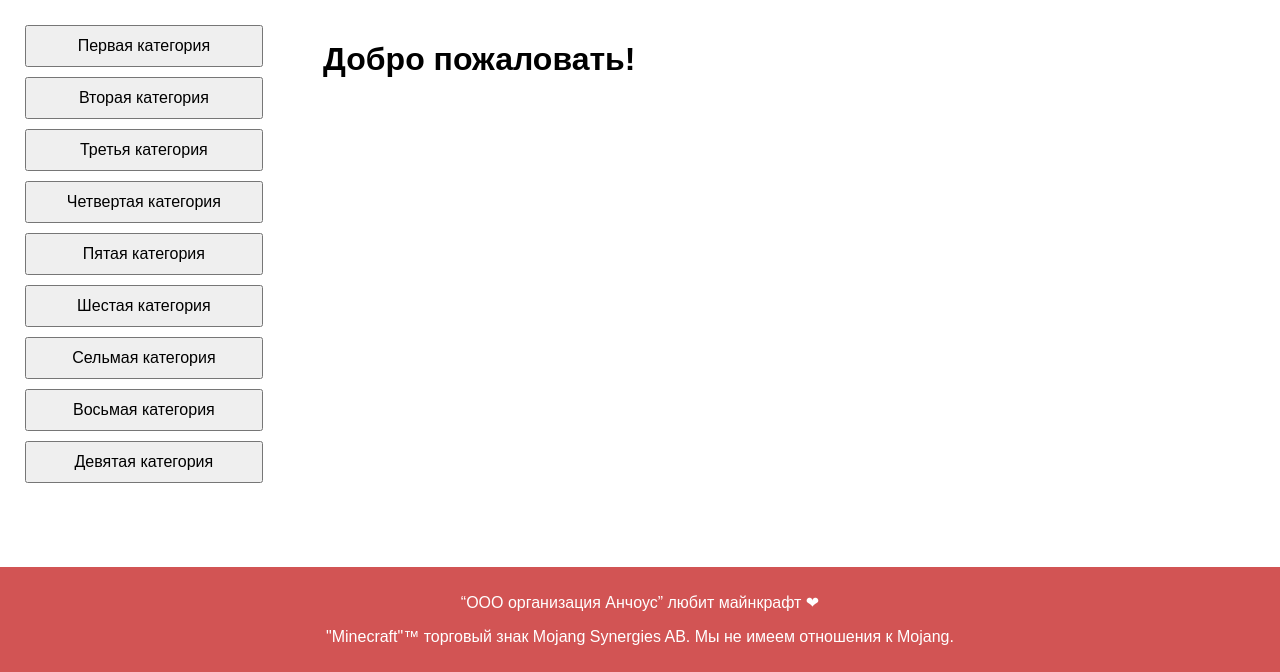
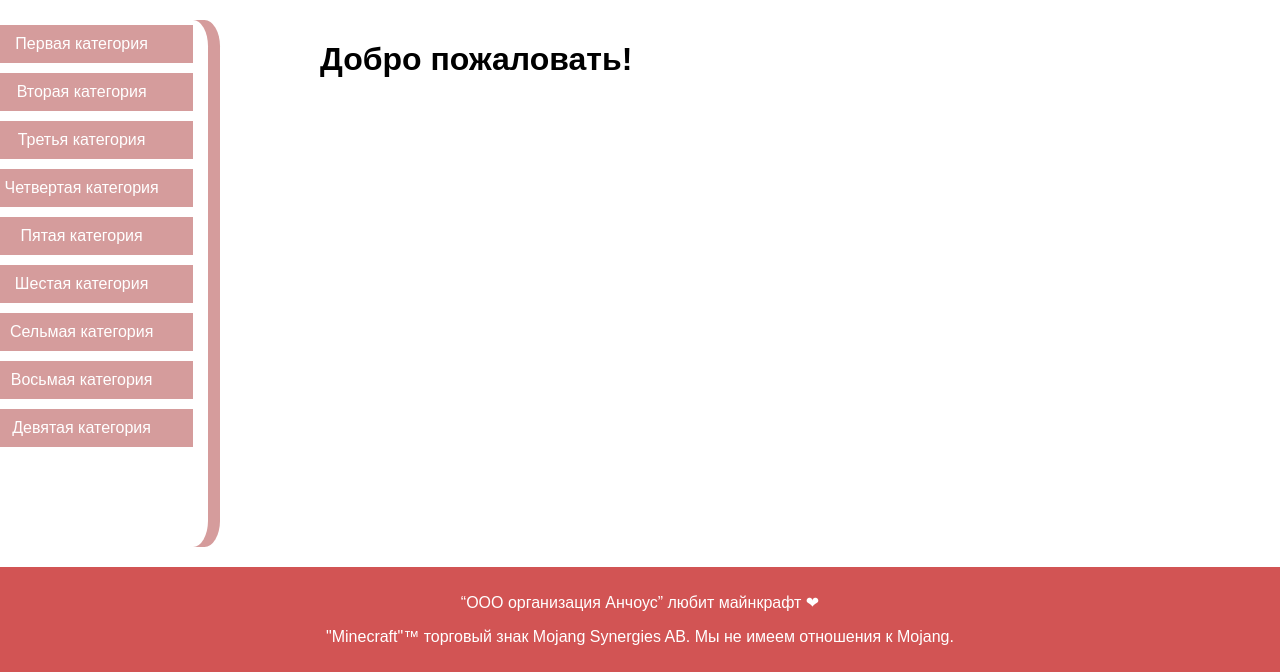
Before and after one commit to Yashima-san/Minecraft_STORY, a Django app: page / in a window 1280 px wide. Shown: the part 128-800 px from the top of the page. Run offline with Django 5.2, Linux system fonts and the light colour scheme.

Commit message:
five commit

```diff
--- a/craft_story/static/css/diary.css
+++ b/craft_story/static/css/diary.css
@@ -15,17 +15,47 @@ header {
     align-items: center; /* Центрируем по вертикали */
 }
 nav#kat {
+    background-color: white;
+    width: 96%;
+    height: 100%;
+    text-align: center;
     display: flex;
     flex-direction: column;
     align-items: flex-start;
-    margin-left: 5px;
+    border-radius: 5%;
+}
+.panel{
+    margin-bottom: 50px;
+    margin-left: -110px;
+    width: 25%;
+    height: 100%;
+    background-color: #D59C9C;
+    border-radius: 5%;
 }
 nav#kat button {
-    margin: 5px 0;
+    background-color: #D59C9C; /* Начальный цвет кнопки */
+    margin-top: 5px;
+    margin: 5px 0px;
+    margin-left: 60px;
     padding: 10px 20px;
     font-size: 16px;
-    width: 120%;
+    width: 75%;
+    border: none; /* Убираем границу, если она есть */
+    color: white; /* Цвет текста кнопки */
+    cursor: pointer; /* Курсор как указатель */
+    transition: background-color 0.3s; /* Плавный переход цвета */
+
 }
+/* Цвет кнопки при наведении */
+nav#kat button:hover {
+    background-color: #A23434; /* Цвет при наведении */
+}
+
+/* Цвет кнопки при нажатии */
+nav#kat button:active {
+    background-color: #D9D9D9; /* Цвет при нажатии */
+}
+
 header a { /* Убираем подчеркивание у ссылок в header */
     margin-left: 25px;
     margin-right: 25px;
@@ -42,8 +72,11 @@ header a { /* Убираем подчеркивание у ссылок в heade
     margin-left: 15px; /* Добавляем отступ между ссылками */
 }
 div {
-    margin-left:100px;
+    margin-left:-60px;
     text-align: center;
+}
+.main{
+    margin-left: 100px;
 }
 main {
     display: flex;
--- a/craft_story/templates/about.html
+++ b/craft_story/templates/about.html
@@ -16,6 +16,7 @@
         </div>
     </header>
     <main>
+        <div class="panel">
             <nav id="kat">
                 <button>Первая категория</button>
                 <button>Вторая категория</button>
@@ -27,7 +28,8 @@
                 <button>Восьмая категория</button>
                 <button>Девятая категория</button>
             </nav>
-        <div>
+        </div>
+        <div class="main">
             <h1>О нас</h1>
         </div>
     </main>
--- a/craft_story/templates/contacts.html
+++ b/craft_story/templates/contacts.html
@@ -16,6 +16,7 @@
         </div>
     </header>
     <main>
+        <div class="panel">
             <nav id="kat">
                 <button>Первая категория</button>
                 <button>Вторая категория</button>
@@ -27,7 +28,8 @@
                 <button>Восьмая категория</button>
                 <button>Девятая категория</button>
             </nav>
-        <div>
+        </div>
+        <div class="main">
             <h1>Контакты</h1>
         </div>
     </main>
--- a/craft_story/templates/index.html
+++ b/craft_story/templates/index.html
@@ -16,6 +16,7 @@
         </div>
     </header>
     <main>
+        <div class="panel">
             <nav id="kat">
                 <button>Первая категория</button>
                 <button>Вторая категория</button>
@@ -27,7 +28,8 @@
                 <button>Восьмая категория</button>
                 <button>Девятая категория</button>
             </nav>
-        <div>
+        </div>
+        <div class="main">
             <h1>Добро пожаловать!</h1>
         </div>
     </main>
```
Lines whose indentation alone changed are shown as unchanged.
